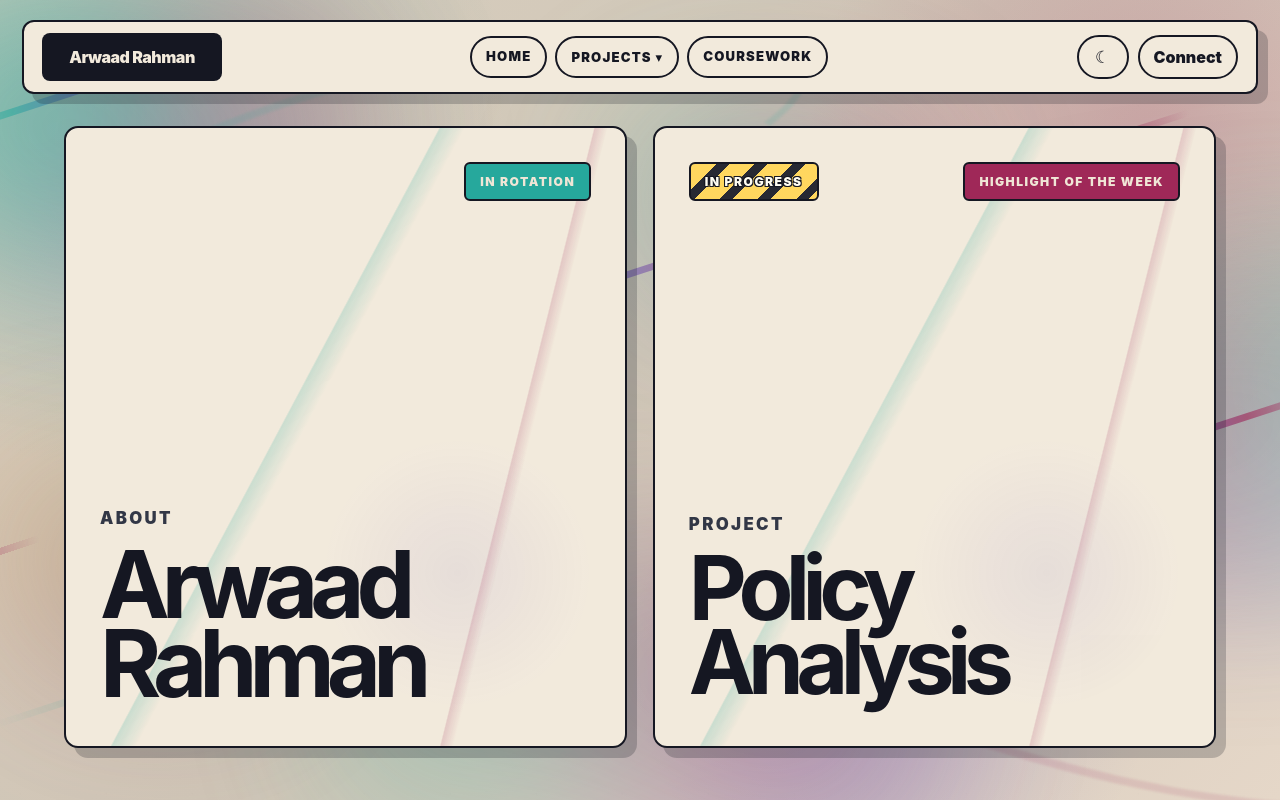
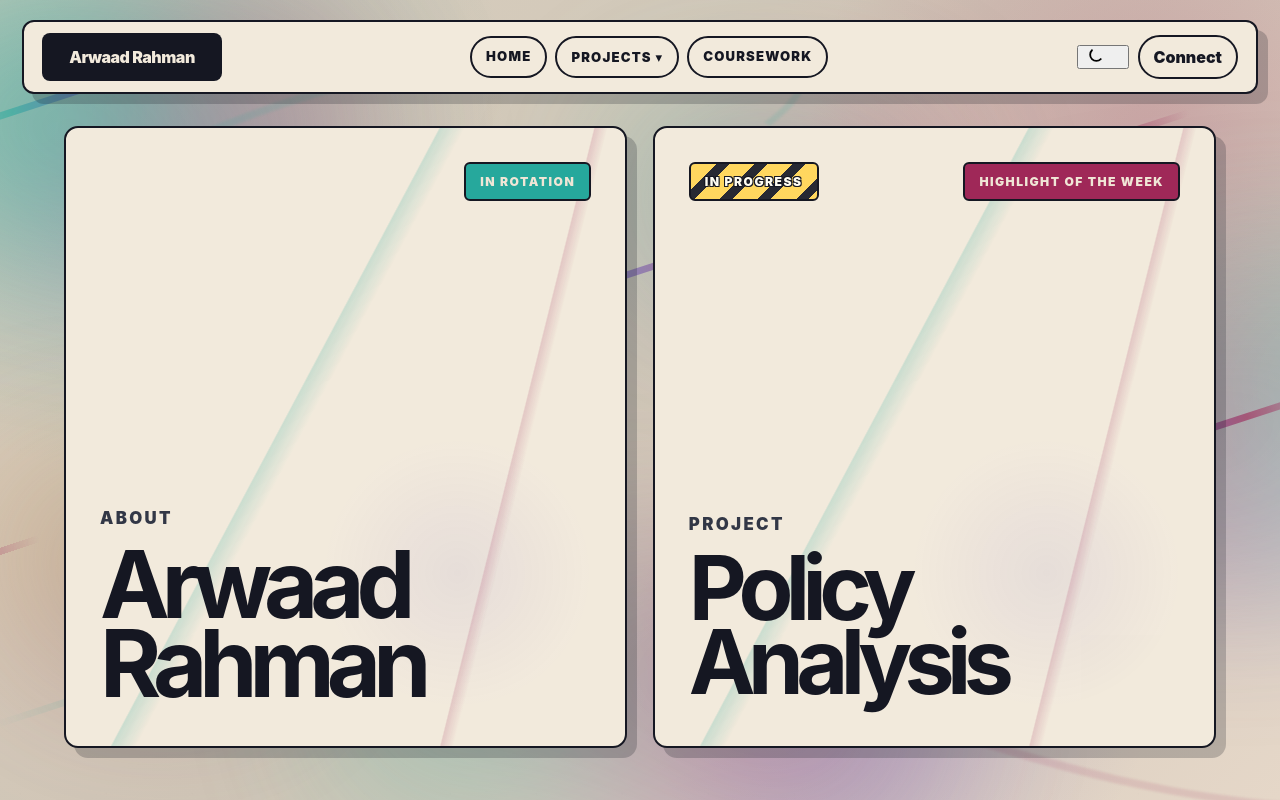
Before and after one commit to arwaadrahman/personal-website, a React (Vite) app: page / in a window 1280 px wide. Built offline with nearby package versions, Linux system fonts and the light colour scheme.

Commit message:
fix dark mode buttons

```diff
--- a/src/App.css
+++ b/src/App.css
@@ -248,6 +248,13 @@ a {
 .modeButton:hover {
   background: var(--cyan);
   color: #f0e6d6;
+}
+
+.themeIcon {
+  width: 18px;
+  height: 18px;
+  display: block;
+  flex-shrink: 0;
 }
 
 .connectButton:hover {
--- a/src/components/Header.jsx
+++ b/src/components/Header.jsx
@@ -1,6 +1,51 @@
 import { useEffect, useState } from "react";
 import { Link } from "react-router-dom";
 import { projects } from "../data/projects";
+
+function MoonIcon() {
+    return (
+        <svg
+            className="themeIcon"
+            viewBox="0 0 24 24"
+            aria-hidden="true"
+        >
+            <path
+                d="M21 14.7A8.2 8.2 0 0 1 9.3 3a7.2 7.2 0 1 0 11.7 11.7Z"
+                fill="none"
+                stroke="currentColor"
+                strokeWidth="2.4"
+                strokeLinecap="round"
+                strokeLinejoin="round"
+            />
+        </svg>
+    );
+}
+
+function SunIcon() {
+    return (
+        <svg
+            className="themeIcon"
+            viewBox="0 0 24 24"
+            aria-hidden="true"
+        >
+            <circle
+                cx="12"
+                cy="12"
+                r="4.2"
+                fill="none"
+                stroke="currentColor"
+                strokeWidth="2.4"
+            />
+            <path
+                d="M12 2.5v3M12 18.5v3M4.8 4.8l2.1 2.1M17.1 17.1l2.1 2.1M2.5 12h3M18.5 12h3M4.8 19.2l2.1-2.1M17.1 6.9l2.1-2.1"
+                fill="none"
+                stroke="currentColor"
+                strokeWidth="2.4"
+                strokeLinecap="round"
+            />
+        </svg>
+    );
+}
 
 function Header({ theme, onThemeToggle, onContactOpen }) {
     const [isProjectsOpen, setIsProjectsOpen] = useState(false);
@@ -108,8 +153,13 @@ function Header({ theme, onThemeToggle, onContactOpen }) {
             </nav>
 
             <div className="navActions">
-                <button className="actionButton modeButton" type="button" onClick={onThemeToggle}>
-                    {theme === "light" ? "☾" : "☀"}
+                <button
+                    className="modeButton"
+                    type="button"
+                    onClick={onThemeToggle}
+                    aria-label={theme === "light" ? "Switch to dark mode" : "Switch to light mode"}
+                >
+                    {theme === "light" ? <MoonIcon /> : <SunIcon />}
                 </button>
 
                 <button className="actionButton connectButton" type="button" onClick={onContactOpen}>
```
